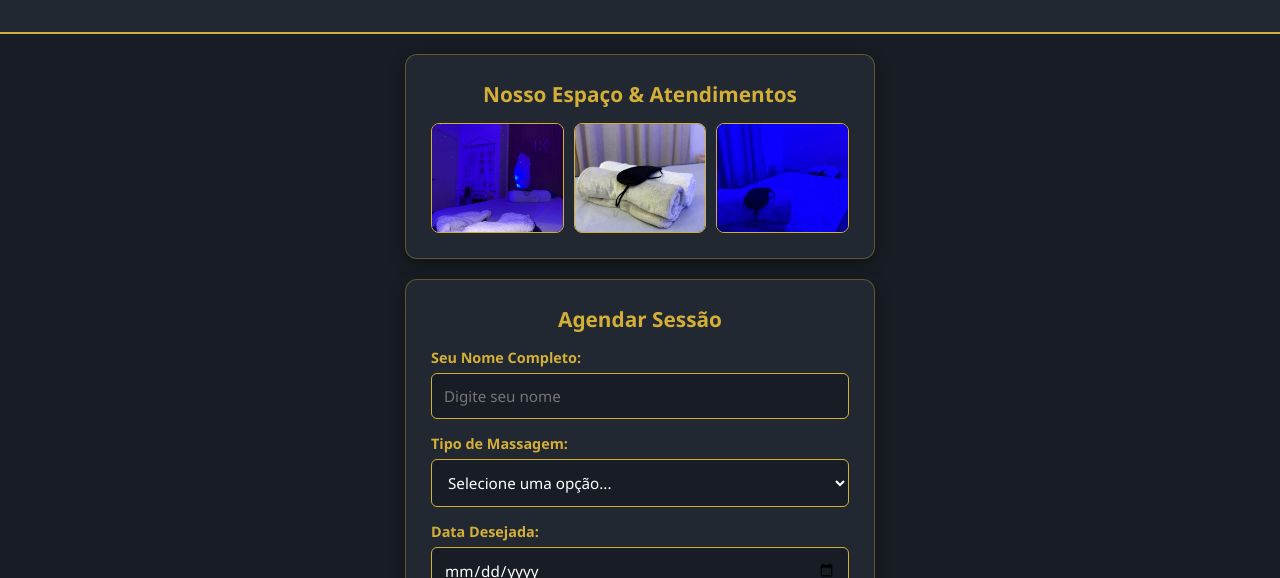
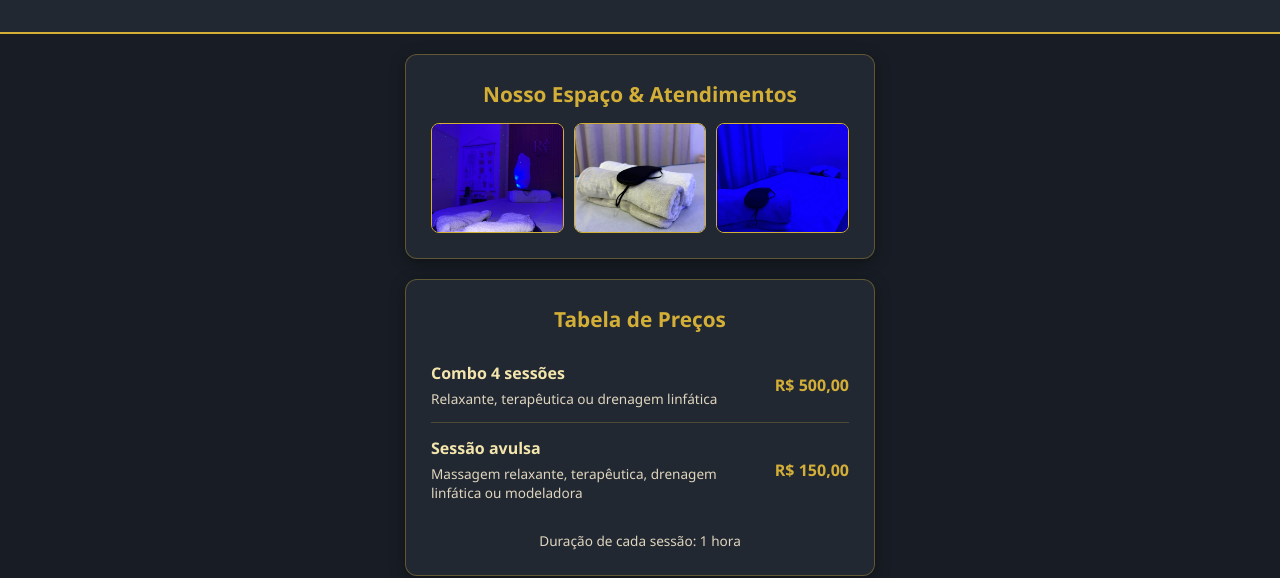
Before and after one commit to ramassoterapiacontato-tech/ramassoterapia.github.io, a plain HTML site: page index.html in a window 1280 px wide. Shown: the part 222-800 px from the top of the page. Drawn offline with nearby package versions, Linux system fonts and the light colour scheme.

Commit message:
Add files via upload

```diff
--- a/index.html
+++ b/index.html
@@ -27,6 +27,25 @@
       </div>
     </section>
 
+    <section class="secao precos">
+      <h2>Tabela de Preços</h2>
+      <div class="preco-item">
+        <div>
+          <strong>Combo 4 sessões</strong>
+          <span>Relaxante, terapêutica ou drenagem linfática</span>
+        </div>
+        <b>R$ 500,00</b>
+      </div>
+      <div class="preco-item">
+        <div>
+          <strong>Sessão avulsa</strong>
+          <span>Massagem relaxante, terapêutica, drenagem linfática ou modeladora</span>
+        </div>
+        <b>R$ 150,00</b>
+      </div>
+      <p class="duracao">Duração de cada sessão: 1 hora</p>
+    </section>
+
     <!-- Formulario de Agendamento -->
     <section class="secao">
       <h2>Agendar Sessão</h2>
@@ -40,6 +59,7 @@
           <label for="servico">Tipo de Massagem:</label>
           <select id="servico" required>
             <option value="" disabled selected>Selecione uma opção...</option>
+            <option value="Combo 4 sessões - Relaxante, Terapêutica ou Drenagem Linfática">Combo 4 sessões - Relaxante, Terapêutica ou Drenagem Linfática (R$ 500,00)</option>
             <option value="Massagem Relaxante">Massagem Relaxante</option>
             <option value="Massagem Terapêutica">Massagem Terapêutica</option>
             <option value="Drenagem Linfática">Drenagem Linfática</option>
--- a/script.js
+++ b/script.js
@@ -70,6 +70,7 @@ formAgendamento.addEventListener('submit', async (event) => {
   const servico = document.getElementById('servico').value;
   const data = campoData.value;
   const horario = campoHorario.value;
+  const valor = servico.startsWith('Combo 4 sessões') ? 'R$ 500,00' : 'R$ 150,00';
 
   if (!data || !horario || campoHorario.disabled) {
     alert('Selecione uma data e um horário disponível.');
@@ -95,6 +96,7 @@ formAgendamento.addEventListener('submit', async (event) => {
   const texto = `Olá, *Ra Massoterapia*! Gostaria de solicitar um agendamento.\n\n` +
     `*Nome:* ${nome}\n` +
     `*Serviço:* ${servico}\n` +
+    `*Valor:* ${valor}\n` +
     `*Data:* ${dataFormatada}\n` +
     `*Horário:* ${horario}`;
 
--- a/style.css
+++ b/style.css
@@ -61,6 +61,45 @@ body {
   font-size: 1.3rem;
   color: #d4af37;
   margin-bottom: 15px;
+  text-align: center;
+}
+
+.preco-item {
+  display: flex;
+  align-items: center;
+  justify-content: space-between;
+  gap: 15px;
+  padding: 14px 0;
+  border-bottom: 1px solid rgba(212, 175, 55, 0.25);
+}
+
+.preco-item:last-of-type {
+  border-bottom: none;
+}
+
+.preco-item div {
+  display: flex;
+  flex-direction: column;
+  gap: 5px;
+}
+
+.preco-item strong {
+  color: #f3e5ab;
+}
+
+.preco-item span,
+.duracao {
+  color: #e0d5be;
+  font-size: 0.85rem;
+}
+
+.preco-item b {
+  color: #d4af37;
+  white-space: nowrap;
+}
+
+.duracao {
+  margin-top: 15px;
   text-align: center;
 }
 
```
